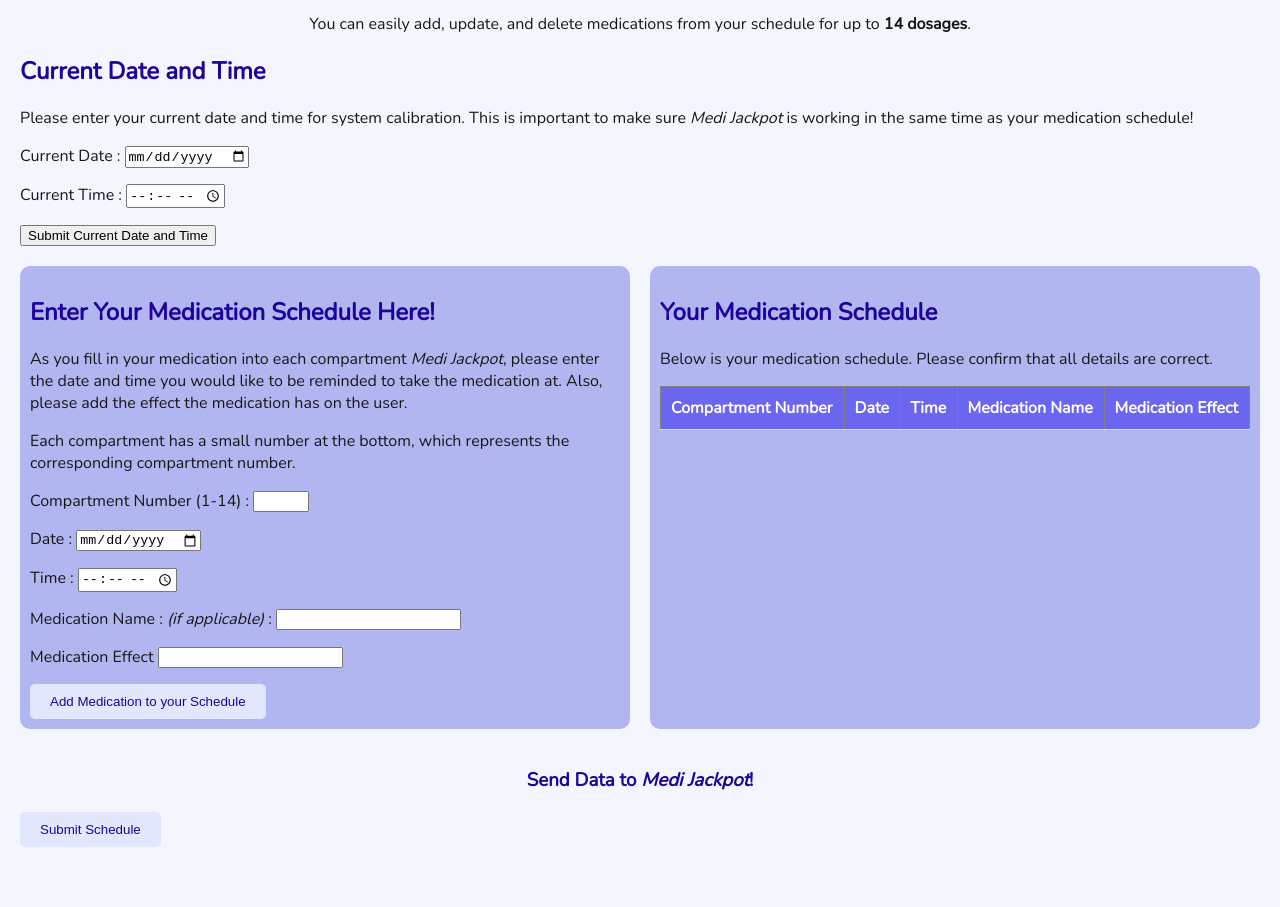
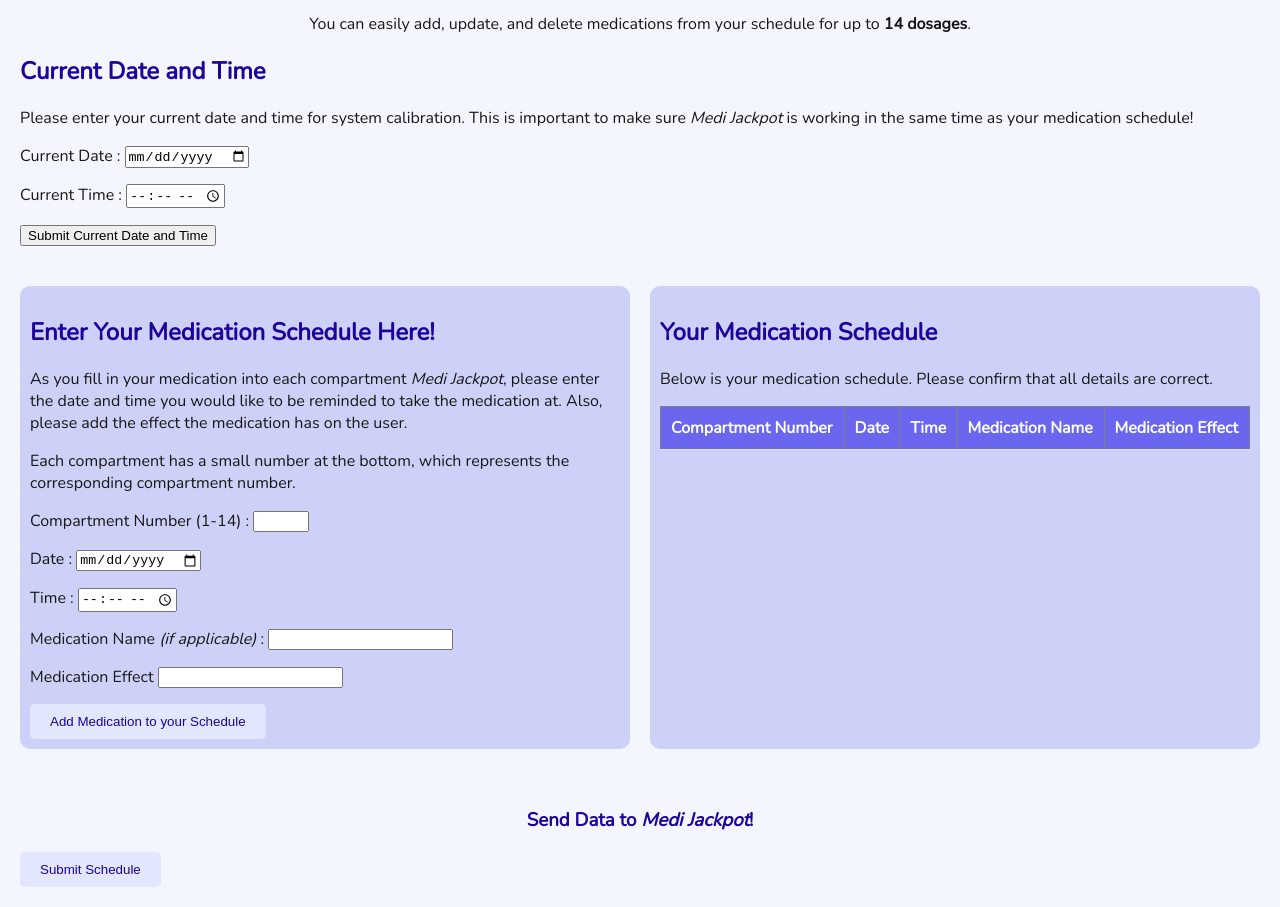
Before and after one commit to kay00cjy/tester, a plain HTML site: page index.html in a window 1280 px wide. Shown: the part 183-1090 px from the top of the page. Before the commit the page ends 1050 px from the top, so only its background shows below. Drawn offline with nearby package versions, Linux system fonts and the light colour scheme.

Commit message:
Update index.html

```diff
--- a/index.html
+++ b/index.html
@@ -42,10 +42,10 @@
                 word-wrap: break-word;
                 overflow-wrap: break-word;
                 justify-content: space-between;
-                background-color: #b1b5f0;
+                background-color: #ced1f7;
                 padding: 10px;
                 border-radius: 10px;
-                margin: 20px 0;
+                margin: 40px 0;
             }
 
             .column right {
@@ -53,7 +53,7 @@
                 word-wrap: break-word;
                 overflow-wrap: break-word;
                 justify-content: space-between;
-                background-color: #b1b5f0;
+                background-color: #ced1f7;
                 padding: 10px;
                 border-radius: 10px;
                 margin: 20px 0;
@@ -236,7 +236,7 @@
                         <input type = "time" id="time" name="time" required> <br>
                         <p></p>
 
-                        <label> Medication Name : <i> (if applicable) </i> : </label>
+                        <label> Medication Name <i> (if applicable) </i> : </label>
                         <input type = "text" id="medication" name="medication"> <br>
                         <p></p>
 
```
